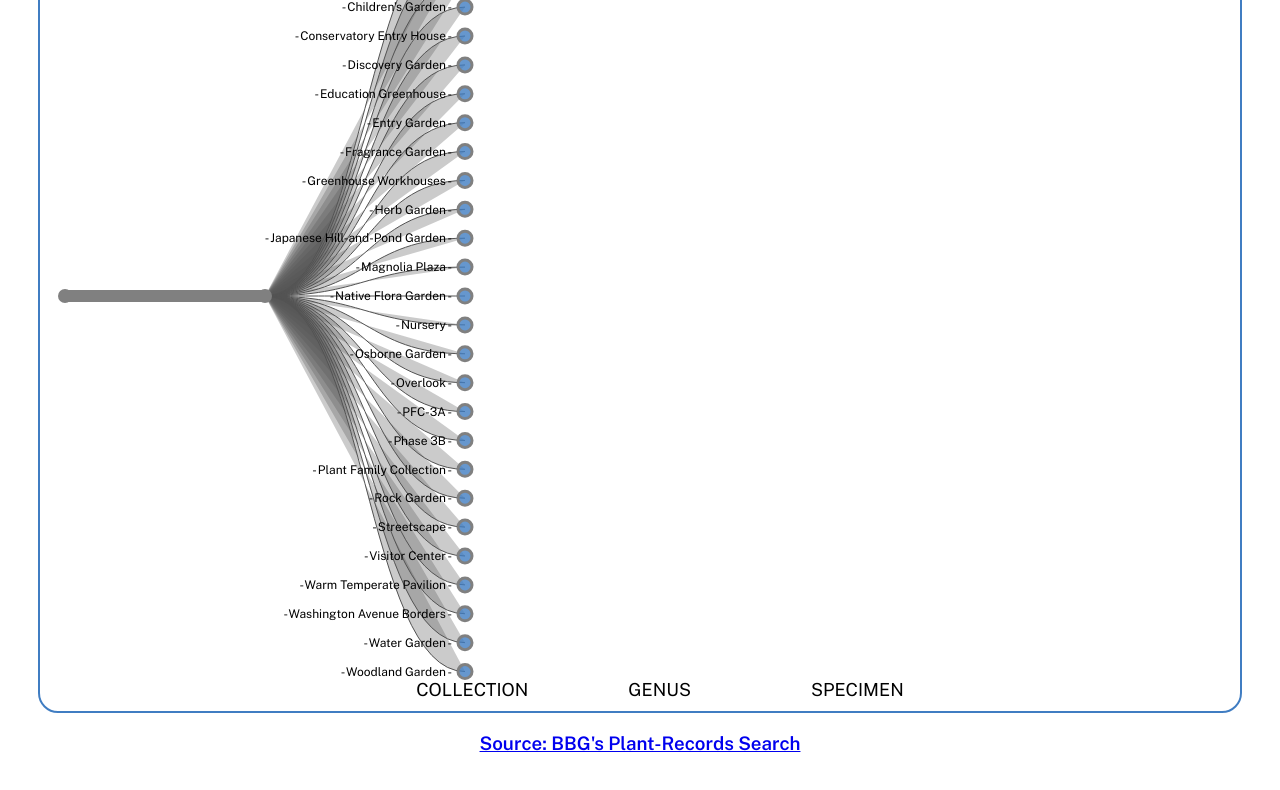
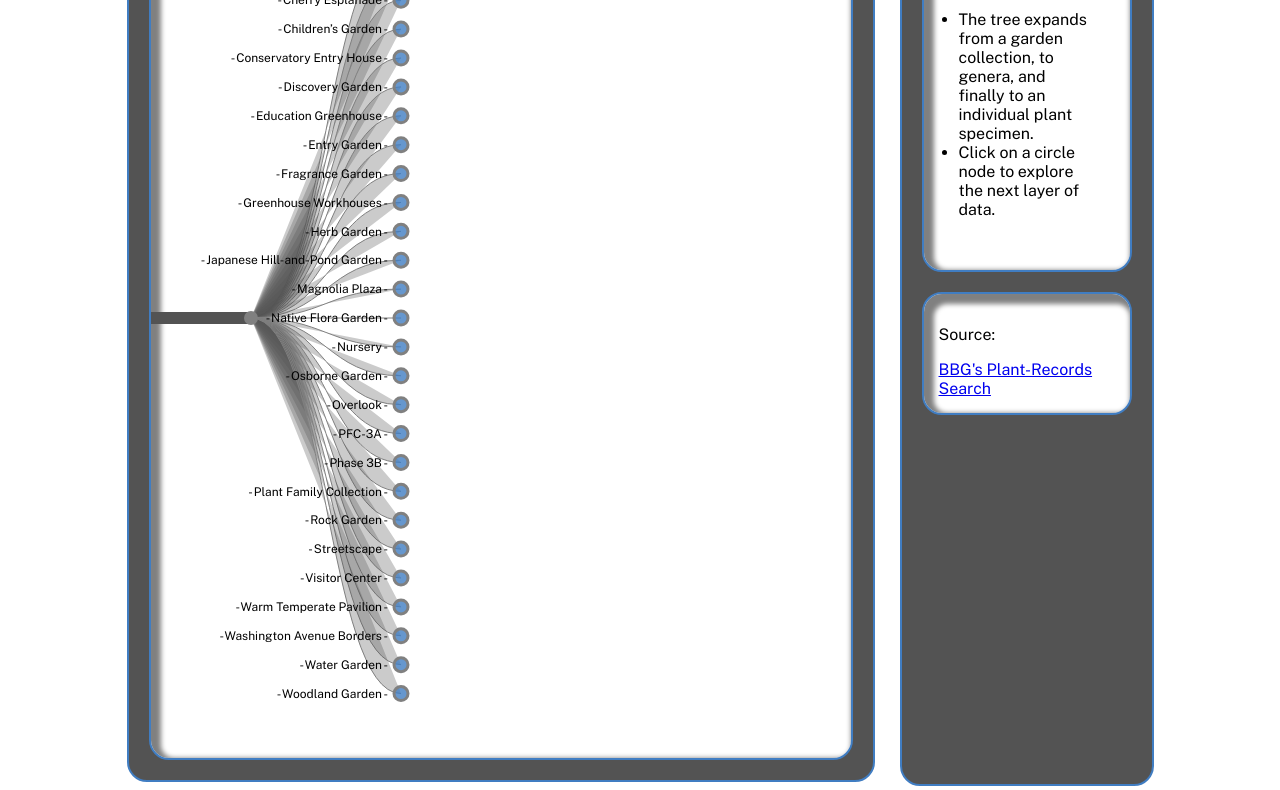
Before and after one commit to edherm/bbg-tree, a website built with webpack: page index.html in a window 1280 px wide. Shown: the part 243-1033 px from the top of the page. Built offline with nearby package versions, Linux system fonts and the light colour scheme; animation ran at ten frames a second.

Commit message:
Add box borders, explore directions

```diff
--- a/index.html
+++ b/index.html
@@ -26,6 +26,7 @@
     <div class="header-center">
       <h1>BROOKLYN BOTANICAL GARDEN TREE EXPLORER</h1>
       <h3>Conceived and programmed by: <a target="_blank" href="https://edherm.github.io/">Ed Herman</a></h3>
+
     </div>
     <div class="header-right">
       <ul>
@@ -48,8 +49,9 @@
       </ul>
     </div>
   </header>
+  <div class="content-container">
     <main>
-    <ul class="category-ul-top">
+      <!-- <ul class="category-ul-top">
         <li class="category-lis collection"><h2>COLLECTION</h2></li class="category-lis">
         <li class="category-lis genus"><h2>GENUS</h2></li>
         <li class="category-lis specimen"><h2>SPECIMEN</h2></li>
@@ -58,13 +60,26 @@
         <li class="category-lis collection"><h2>COLLECTION</h2></li class="category-lis">
         <li class="category-lis genus"><h2>GENUS</h2></li>
         <li class="category-lis specimen"><h2>SPECIMEN</h2></li>
+      </ul> -->
+      <script src="./dist/main.js"></script>
+    </main>
+    <aside>
+      <div class="info-container">
+        <div>
+          <h3 class="info-h3">Additional Information</h3>
+          <ul class="info-ul">
+            <li>The tree expands from a garden collection, to genera, and finally to an individual plant specimen.</li>
+            <li>Click on a circle node to explore the next layer of data.</li>
           </ul>
-  </main>
-  <script src="./dist/main.js"></script>
+        </div>
+        <div>
+          <p>Source:</p>
+          <a href="https://www.bbg.org/cgi/plant-records/search.cgi">BBG's Plant-Records Search</a>
+        </div>
+      </div>
+    </aside>
+  </div>
   <footer>
-    <h3 value="Source: ">
-      <a href="https://www.bbg.org/cgi/plant-records/search.cgi">Source: BBG's Plant-Records Search</a>
-    </h3>
   </footer>
 </body>
 </html>
--- a/src/scripts/create_tree.js
+++ b/src/scripts/create_tree.js
@@ -2,8 +2,8 @@ import convertFetchedData from "./convert_fetched_data";
 import { klass, onMouseOver, onMouseOut, click, diagonal } from "./d3_utils";
 
 export default () => {
-  const margin = { top: 35, right: 25, bottom: 35, left: 25 },
-    width = 1200 - margin.left - margin.right,
+  const margin = { top: 35, right: 50, bottom: 35, left: -50 },
+    width = 700 - margin.left - margin.right,
     height = 850 - margin.top - margin.bottom;
 
   // .data(d3.entries(orientations))
@@ -39,7 +39,7 @@ export default () => {
       const duration = 1300;
 
       // Normalize depth
-      nodes.descendants().forEach(d => {d.y = d.depth * 200});
+      nodes.descendants().forEach(d => {d.y = d.depth * 150});
 
       ///////// Nodes /////////
       // Update the nodes
--- a/src/styles/index.scss
+++ b/src/styles/index.scss
@@ -3,7 +3,6 @@
 h1, h2, h3, body, li {
   font-family: 'Public Sans', sans-serif;
 }
-
 
 h1, h3 {
   font-weight: 900;
@@ -29,16 +28,32 @@ ul {
   list-style: none;
 }
 
-main {
+.content-container {
   display: flex;
-  justify-content: center;
+  justify-content: space-around;
+
+}
+
+main, svg, .info-container, .info-container > div {
+  border: 2px solid rgb(64, 125, 194);
+  border-radius: 20px;
+}
+
+.info-container, main {
+  background-color: #535353;
+}
+
+.info-container > div, svg {
+  background-color: white;
+  -moz-box-shadow: inset 5px 5px 5px 5px grey;
+  -webkit-box-shadow: inset 5px 5px 5px 5px grey;
+  box-shadow: inset 5px 5px 5px 5px grey;
 }
 
 /// Header ///
 header {
   display: flex;
-  justify-content: space-between;
-  align-items: center;
+  justify-content: space-around;
   width: 1200px;
 }
 
@@ -60,7 +75,6 @@ img.link-logo {
 .header-center {
   display: flex;
   flex-direction: column;
-  align-items: flex-start;
 }
 
 .header-center > h1 {
@@ -69,6 +83,7 @@ img.link-logo {
 
 .header-center > h3 {
   margin-top: 0;
+
 }
 
 .header-left {
@@ -79,22 +94,6 @@ img.link-logo {
 
 .header-left > img {
   height: 120px;
-}
-
-/// Footer ///
-footer {
-  display: flex;
-}
-
-footer > h3 {
-  display: flex;
-}
-
-footer > ul {
-  display: flex;
-  flex-direction: column;
-  padding: 0;
-  margin-top: 0;
 }
 
 /// Main ///
@@ -144,15 +143,13 @@ li.category-lis.collection {
   margin: 0;
 }
 
-
-
 /// D3 ///
 svg {
   border: 2px solid rgb(64, 125, 194);
   border-radius: 20px;
   z-index: 2;
+  margin: 20px;
 }
-
 
 circle.branches {
   stroke-width: 3px;
@@ -170,13 +167,13 @@ text {
 }
 
 .link {
-  stroke: #535353;
+  stroke: grey;
   fill: #535353;
   fill-opacity: 30%;
 }
 
 .link.trunk {
-  stroke: grey;
+  stroke: #535353;
   stroke-width: 12px;
 }
 
@@ -201,3 +198,23 @@ link.middle.branches {
 .link.leaves {
   stroke-width: 1px;
 }
+
+///// Aside /////
+.info-container {
+  height: 100%;
+  width: 250px;
+  margin-left: 25px;
+}
+.info-container > div {
+  margin: 20px;
+  padding: 15px;
+}
+
+.info-h3 {
+  text-align: center;
+}
+
+.info-ul {
+  padding: 20px;
+  list-style-type: disc;
+}
```
Lines whose indentation alone changed are shown as unchanged.
